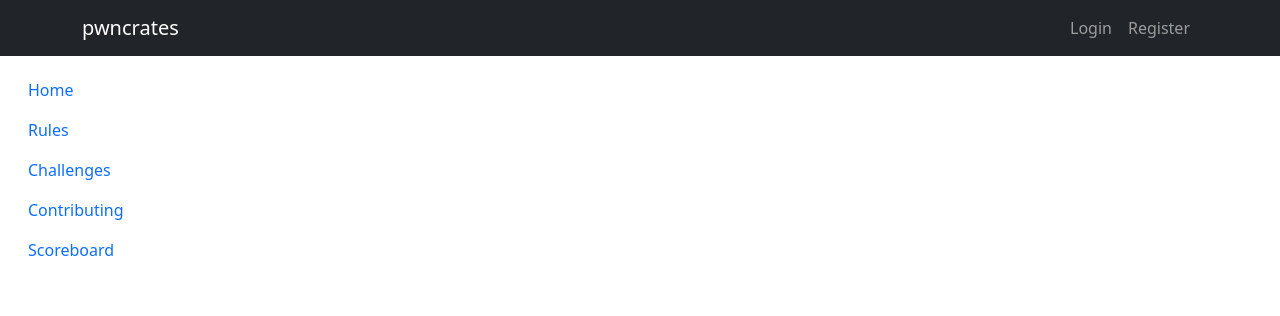
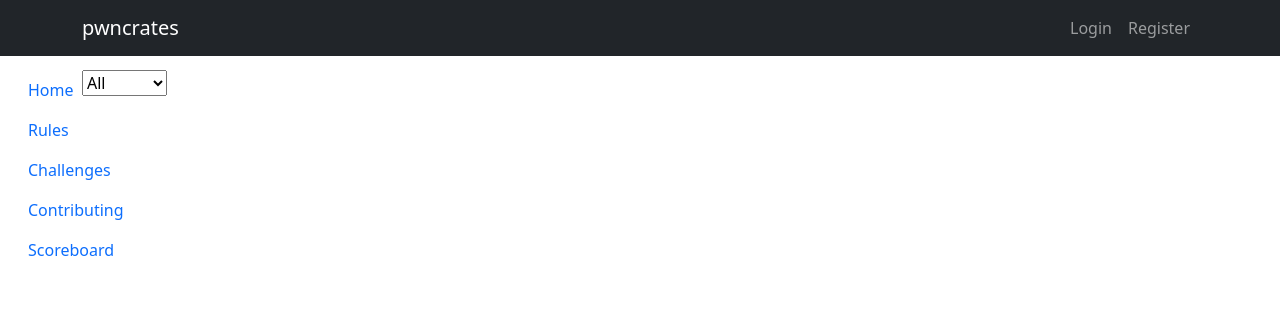
Before and after one commit to StudSec/pwncrates, a Flask app: template webapp/templates/challenges_category.html in a window 1280 px wide. Shown: the top 316 px of the page. Run offline with Flask 3, Linux system fonts and the light colour scheme; the template is opened without the code that fills it, so the values that code supplies are empty; parts of the project's set-up code (start-up, migrations or seed data) failed here and were passed over.

Commit message:
added a difficulty filter without functionality

```diff
--- a/webapp/static/script.js
+++ b/webapp/static/script.js
@@ -30,7 +30,6 @@ document.addEventListener('DOMContentLoaded', () => {
                         form.children[0].children[0].style.backgroundColor = '#ff4040';
                         setTimeout(function(){
                             form.children[0].children[0].style.backgroundColor = 'white';
-                            // form.children[0].children[0].value = '';
                         }, 1000);
                     }
                 });
--- a/webapp/templates/challenges_category.html
+++ b/webapp/templates/challenges_category.html
@@ -2,6 +2,14 @@
 {% block title %}pwncrates - {{category}}{% endblock %}
 
 {% block content %}
+<div class="filter">
+    <select id="difficulty-filter" autocomplete="off" aria-label="All">
+        <option value="">All</option>
+        <option value="easy">Easy</option>
+        <option value="medium">Medium</option>
+        <option value="hard">Hard</option>
+    </select>
+</div>
 <div id="challenge_submission">
     {% for name, subcategory_description, challenges in subcategories %}
     <ul class="list-group mb-1">
```
